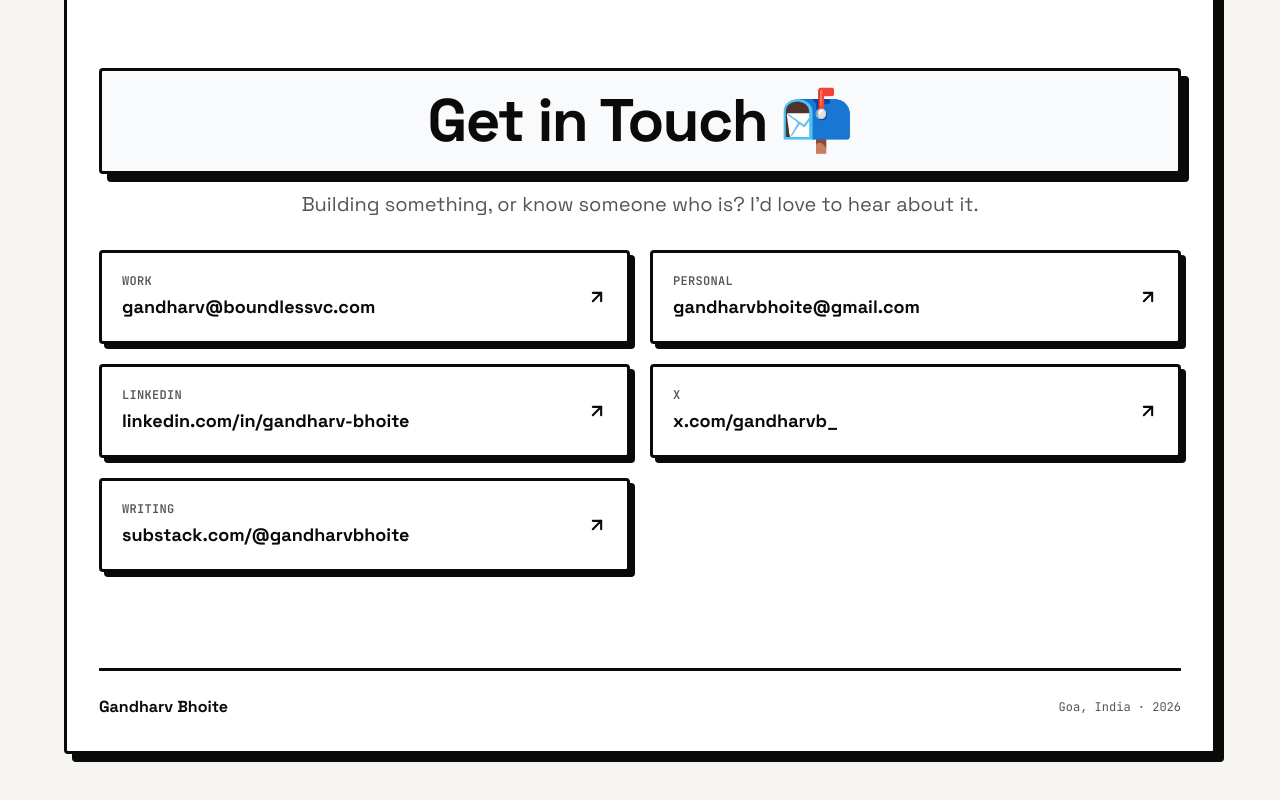
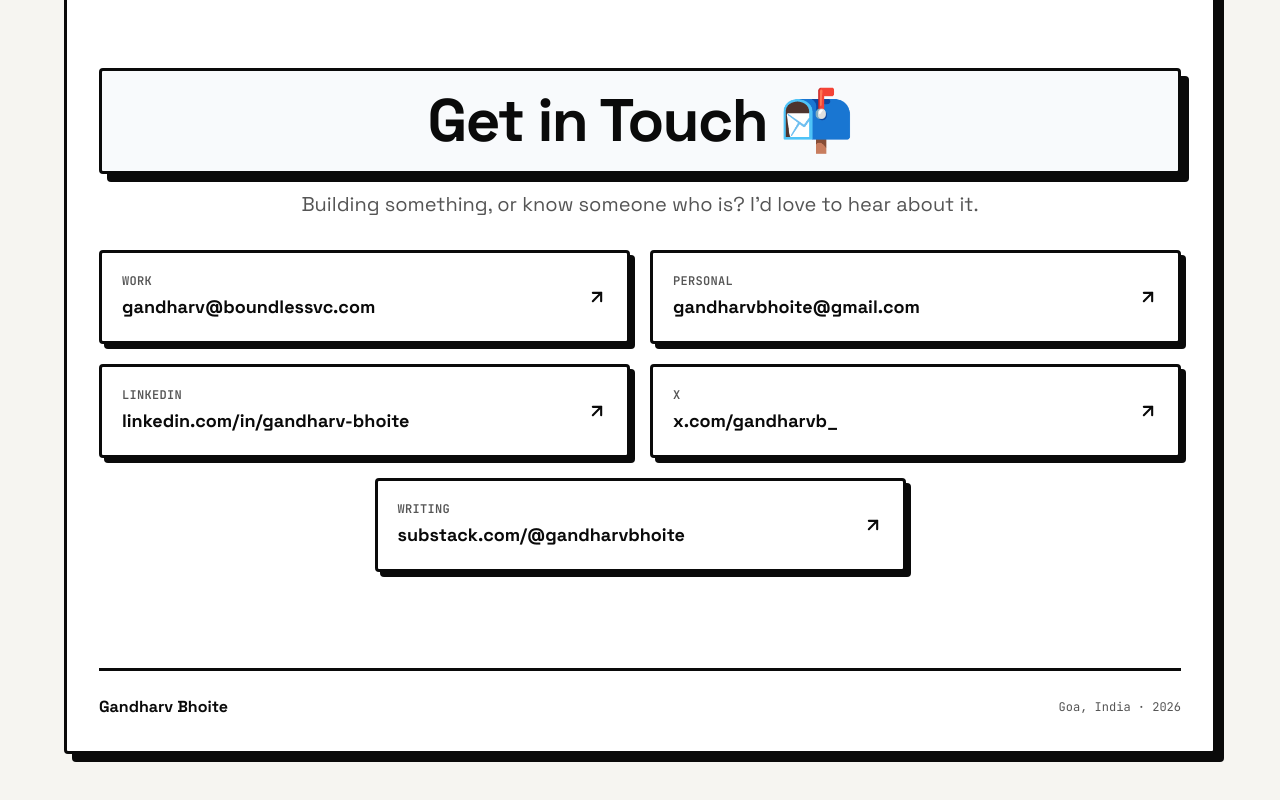
Before and after one commit to gnbhoite06/portfolio, a React (Vite) app: page / in a window 1280 px wide. Shown: the part 7221-8021 px from the top of the page. Built offline with nearby package versions, Linux system fonts and the light colour scheme.

Commit message:
Center the last contact card when the grid has an odd count
Co-Authored-By: Claude Opus 5.5 <noreply@anthropic.com>

```diff
--- a/src/components/Contact.tsx
+++ b/src/components/Contact.tsx
@@ -14,7 +14,7 @@ function ContactCard({ href, kind, label, index }: (typeof links)[number] & { in
   const ref = useReveal<HTMLLIElement>();
   const external = href.startsWith("http");
   return (
-    <li ref={ref} style={{ transitionDelay: `${index * 60}ms` }} className="reveal">
+    <li ref={ref} style={{ transitionDelay: `${index * 60}ms` }} className="reveal sm:last:odd:col-span-2 sm:last:odd:mx-auto sm:last:odd:w-[calc(50%-0.625rem)]">
       <a
         href={href}
         target={external ? "_blank" : undefined}
```
